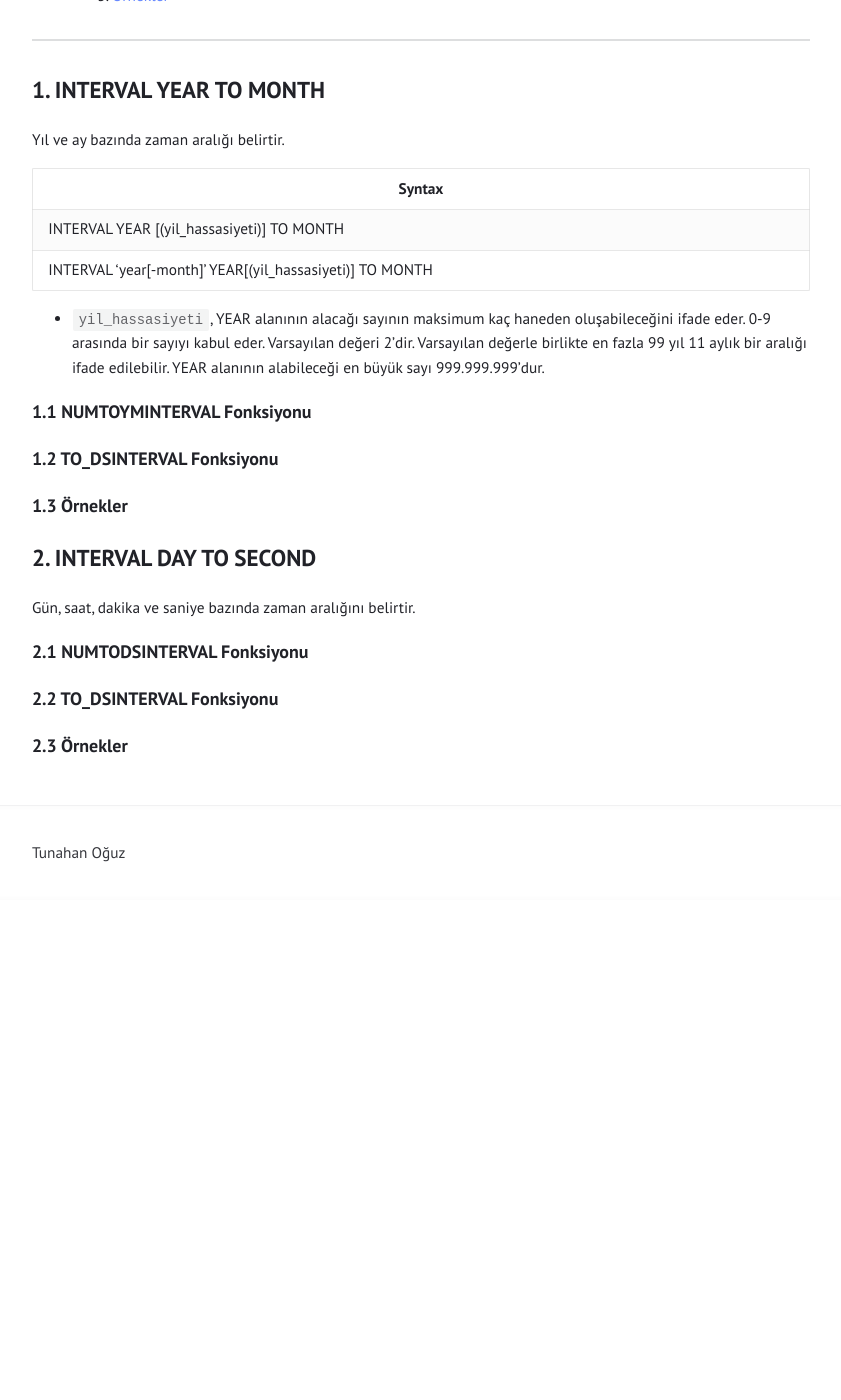
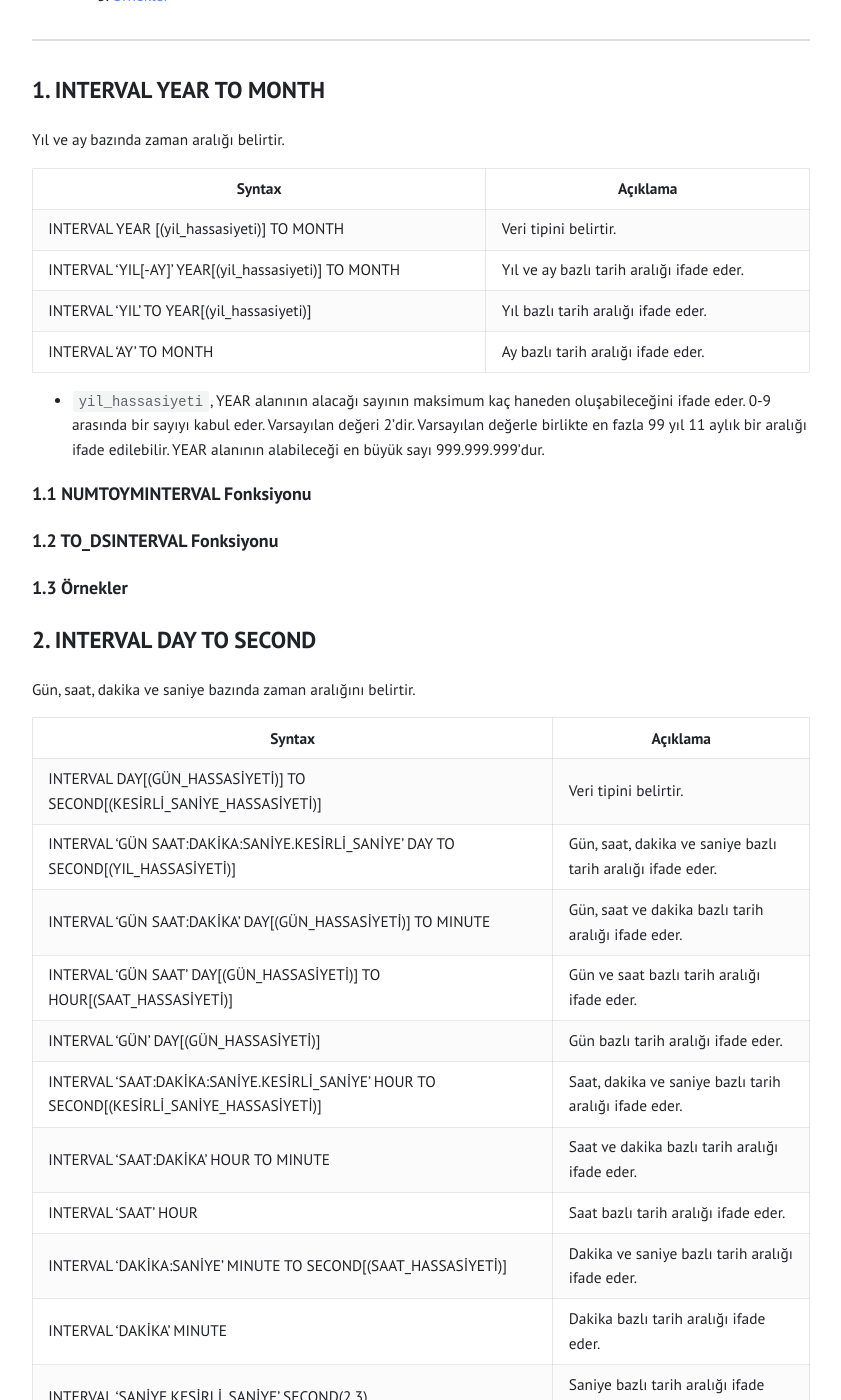
Before and after one commit to tunahanoguz/tunahanoguz.github.io, a Jekyll site: the page built from _posts/2025-05-12-oracle-interval.md, in a window 1280 px wide and 1400 px high, scrolled down 597 px. Shown: the whole window, without its empty margins (219-1060 px from the left). Built offline with Jekyll 4.4.1, drawn with Linux system fonts in a browser that asks for light colours; before the commit the page ends 1497 px from its top, so only the background shows below that; some of the changed text lies outside the part shown.

Commit message:
Update 2025-05-12-oracle-interval.md

```diff
--- a/_posts/2025-05-12-oracle-interval.md
+++ b/_posts/2025-05-12-oracle-interval.md
@@ -24,10 +24,12 @@ INTERVAL veri tipi, iki date time arasındaki zaman aralığını ifade eder ve
 
 Yıl ve ay bazında zaman aralığı belirtir.
 
-| Syntax                                                   |
-|----------------------------------------------------------|
-| INTERVAL YEAR [(yil_hassasiyeti)] TO MONTH               |
-| INTERVAL 'year[-month]' YEAR[(yil_hassasiyeti)] TO MONTH |
+| Syntax                                               | Açıklama                                  |
+|------------------------------------------------------|-------------------------------------------|
+| INTERVAL YEAR [(yil_hassasiyeti)] TO MONTH           | Veri tipini belirtir.                     |
+| INTERVAL 'YIL[-AY]' YEAR[(yil_hassasiyeti)] TO MONTH | Yıl ve ay bazlı tarih aralığı ifade eder. |
+| INTERVAL 'YIL' TO YEAR[(yil_hassasiyeti)]            | Yıl bazlı tarih aralığı ifade eder.       |
+| INTERVAL 'AY' TO MONTH                               | Ay bazlı tarih aralığı ifade eder.        |
 
 - `yil_hassasiyeti`, YEAR alanının alacağı sayının maksimum kaç haneden oluşabileceğini ifade eder. 0-9 arasında bir sayıyı kabul eder. Varsayılan değeri 2'dir. Varsayılan değerle birlikte en fazla 99 yıl 11 aylık bir aralığı ifade edilebilir. YEAR alanının alabileceği en büyük sayı 999.999.999'dur.
 
@@ -41,6 +43,20 @@ Yıl ve ay bazında zaman aralığı belirtir.
 
 Gün, saat, dakika ve saniye bazında zaman aralığını belirtir.
 
+| Syntax                                                                                    | Açıklama                                  |
+|-------------------------------------------------------------------------------------------|-------------------------------------------|
+| INTERVAL DAY[(GÜN_HASSASİYETİ)] TO SECOND[(KESİRLİ_SANİYE_HASSASİYETİ)]                   | Veri tipini belirtir. |
+| INTERVAL 'GÜN SAAT:DAKİKA:SANİYE.KESİRLİ_SANİYE' DAY TO SECOND[(YIL_HASSASİYETİ)]         | Gün, saat, dakika ve saniye bazlı tarih aralığı ifade eder. |
+| INTERVAL 'GÜN SAAT:DAKİKA' DAY[(GÜN_HASSASİYETİ)] TO MINUTE                               | Gün, saat ve dakika bazlı tarih aralığı ifade eder. |
+| INTERVAL 'GÜN SAAT' DAY[(GÜN_HASSASİYETİ)] TO HOUR[(SAAT_HASSASİYETİ)]                    | Gün ve saat bazlı tarih aralığı ifade eder. |
+| INTERVAL 'GÜN' DAY[(GÜN_HASSASİYETİ)]                                                     | Gün bazlı tarih aralığı ifade eder. |
+| INTERVAL 'SAAT:DAKİKA:SANİYE.KESİRLİ_SANİYE' HOUR TO SECOND[(KESİRLİ_SANİYE_HASSASİYETİ)] | Saat, dakika ve saniye bazlı tarih aralığı ifade eder. |
+| INTERVAL 'SAAT:DAKİKA' HOUR TO MINUTE                                                     | Saat ve dakika bazlı tarih aralığı ifade eder. |
+| INTERVAL 'SAAT' HOUR                                                                      | Saat bazlı tarih aralığı ifade eder. |
+| INTERVAL 'DAKİKA:SANİYE' MINUTE TO SECOND[(SAAT_HASSASİYETİ)]                             | Dakika ve saniye bazlı tarih aralığı ifade eder. |
+| INTERVAL 'DAKİKA' MINUTE                                                                  | Dakika bazlı tarih aralığı ifade eder. |
+| INTERVAL 'SANİYE.KESİRLİ_SANİYE' SECOND(2,3)                                              | Saniye bazlı tarih aralığı ifade eder. |
+
 ### 2.1 NUMTODSINTERVAL Fonksiyonu {#numtodsinterval}
 
 ### 2.2 TO_DSINTERVAL Fonksiyonu {#to_dsinterval}
```
